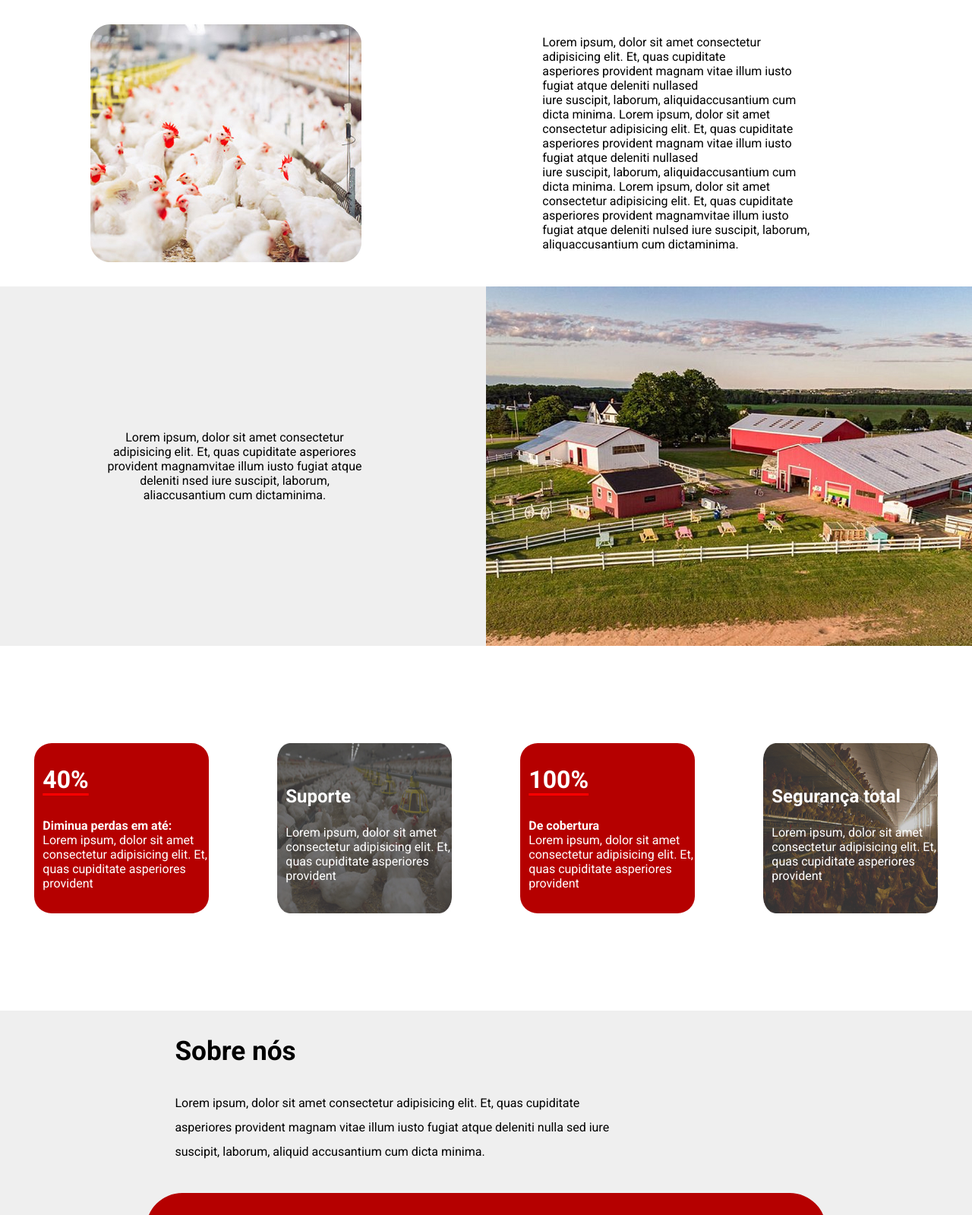
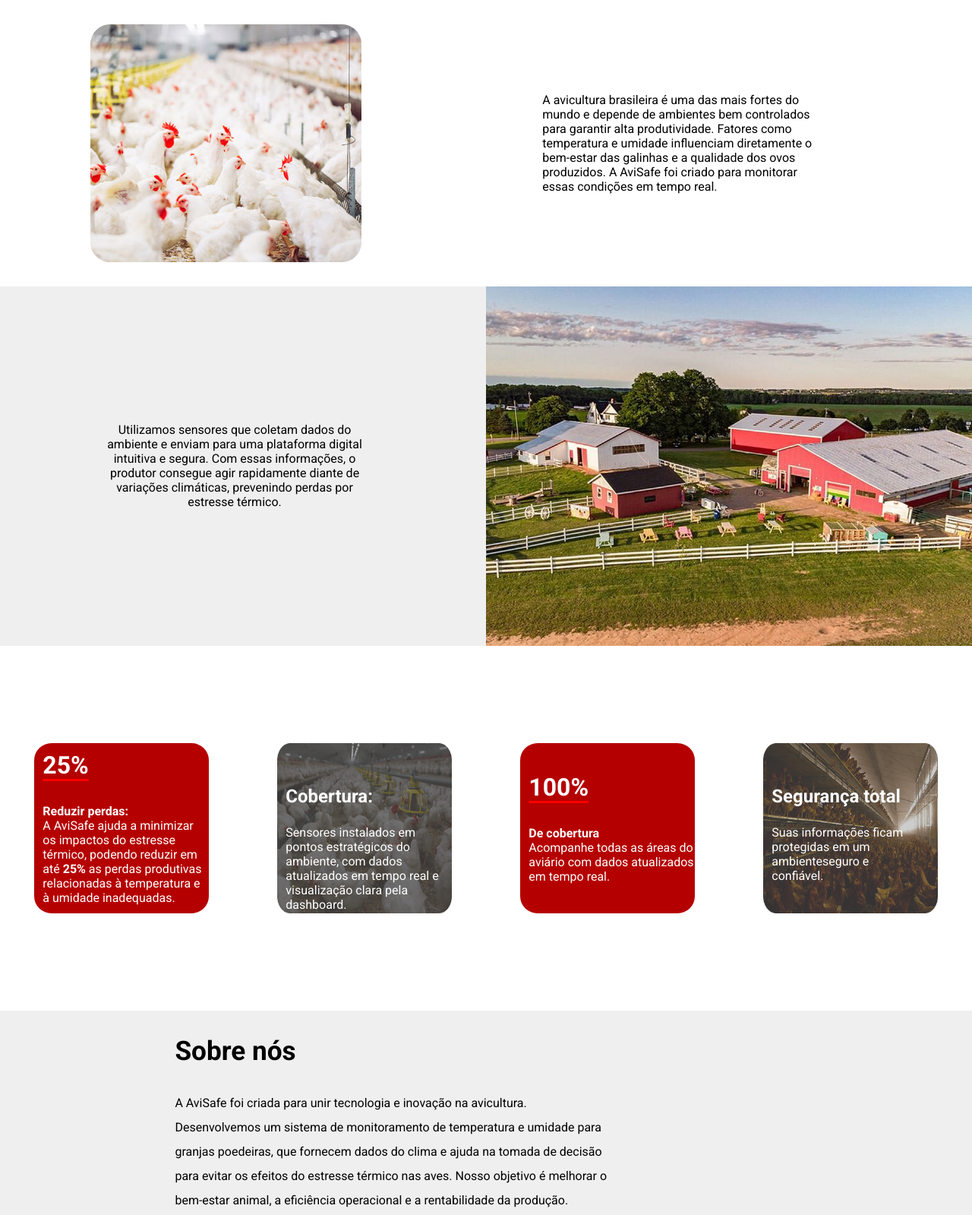
Before and after one commit to Avi-Safe/Grupo, a plain HTML site: page Site Institucional/index.html in a window 1280 px wide. Shown: the part 880-2479 px from the top of the page at 76% size. Drawn offline with Linux system fonts and the light colour scheme.

Commit message:
Adicionando textos no site

```diff
--- a/Site Institucional/index.html
+++ b/Site Institucional/index.html
@@ -24,9 +24,6 @@
                         <a class="btn-navbar" href="#contato-AviSafe">Contato</a>
                     </li>
                     <li>
-                        <a class="btn-navbar" href="">Nosso produto</a>
-                    </li>
-                    <li>
                         <a class="btn-navbar" href="#simulador-financeiro">Simulador financeiro</a>
                     </li>
                     <li>
@@ -44,10 +41,10 @@
         <div class="container">
             <p><u>Monitore</u> o ambiente da sua granja e veja o <u>resultado em sua produção.</u></p>
 
-            <span>Lorem ipsum, dolor sit amet consectetur adipisicing elit. Et, quas cupiditate <br> asperiores provident magnam
-            vitae illum iusto fugiat atque deleniti nullased <br> iure suscipit, laborum, aliquidaccusantium cum dicta
-            minima.
-        </span>
+            <span>
+                Com a AviSafe, você acompanha em tempo real a temperatura e umidade do seu aviário, para o bem-estar animal e eficiência na produção.
+                Nosso sistema inteligente ajuda você a identificar riscos, reduzir perdas e aumentar a produtividade.
+            </span>
         </div>
     </div>
     <div class="social">
@@ -55,17 +52,18 @@
             <div class="boxes">
                 <div class="box1">
                     <img id="img_galinha" src="./assets/img/galinha_01.jpg">
-                    <p>Lorem ipsum, dolor sit amet consectetur adipisicing elit. Et, quas cupiditate <br> asperiores provident magnam
-                       vitae illum iusto fugiat atque deleniti nullased <br> iure suscipit, laborum, aliquidaccusantium cum dicta
-                       minima.
-                       Lorem ipsum, dolor sit amet consectetur adipisicing elit. Et, quas cupiditate <br> asperiores provident magnam
-                       vitae illum iusto fugiat atque deleniti nullased <br> iure suscipit, laborum, aliquidaccusantium cum dicta
-                       minima.
-                       Lorem ipsum, dolor sit amet consectetur adipisicing elit. Et, quas cupiditate asperiores provident magnamvitae illum iusto fugiat atque deleniti nulsed iure suscipit, laborum, aliquaccusantium cum dictaminima.</p>
+                    <p>
+                        A avicultura brasileira é uma das mais fortes do mundo e depende de ambientes bem controlados para garantir alta produtividade.
+                        Fatores como temperatura e umidade influenciam diretamente o bem-estar das galinhas e a qualidade dos ovos produzidos.
+                        A AviSafe foi criado para monitorar essas condições em tempo real.
+                    </p>
                 </div>
                 <div class="box2">
                     <img id="img_granja" src="./assets/img/granja.jpg">
-                    <p>Lorem ipsum, dolor sit amet consectetur adipisicing elit. Et, quas cupiditate asperiores provident magnamvitae illum iusto fugiat atque deleniti nsed iure suscipit, laborum, aliaccusantium cum dictaminima.</p>
+                    <p>
+                        Utilizamos sensores que coletam dados do ambiente e enviam para uma plataforma digital intuitiva e segura.
+                        Com essas informações, o produtor consegue agir rapidamente diante de variações climáticas, prevenindo perdas por estresse térmico.
+                    </p>
                 </div>
             </div>
         </div>
@@ -73,30 +71,40 @@
             <div class="boxes-2">
                 <div class="caixa1 box">
                     <div class="elementos">
-                        <h4> <span class="numeroMaior"> 40% </span></h4>
-                        <p class="negrito">Diminua perdas em até:</p>
-                        <p>Lorem ipsum, dolor sit amet consectetur adipisicing elit. Et, quas cupiditate asperiores provident </p>
+                        <h4> <span class="numeroMaior"> 25% </span></h4>
+                        <p class="negrito">Reduzir perdas:</p>
+                        <p>
+                            A AviSafe ajuda a minimizar os impactos do estresse térmico,
+                            podendo reduzir em até <b>25%</b> as perdas produtivas relacionadas à temperatura e à umidade inadequadas.
+                        </p>
                     </div>
                 </div>
                 <div class="caixa2 box">
                     <img id="img_suporte" src="./assets/icon/suporte.jpg">
                     <div class="elementos">
-                        <h4 class="title"> <span class="textoMaior"> Suporte </span></h4>
-                        <p>Lorem ipsum, dolor sit amet consectetur adipisicing elit. Et, quas cupiditate asperiores provident</p>
+                        <h4 class="title"> <span class="textoMaior"> Cobertura: </span></h4>
+                        <p>
+                            Sensores instalados em pontos estratégicos do ambiente,
+                            com dados atualizados em tempo real e visualização clara pela dashboard.
+                        </p>
                     </div>
                 </div>
                 <div class="caixa3 box">
                     <div class="elementos">
                         <h4> <span class="numeroMaior"> 100% </span></h4>
                         <p class="negrito">De cobertura</p>
-                        <p>Lorem ipsum, dolor sit amet consectetur adipisicing elit. Et, quas cupiditate asperiores provident </p>
+                        <p>
+                            Acompanhe todas as áreas do aviário com dados atualizados em tempo real.
+                        </p>
                     </div>
                 </div>
                 <div class="caixa4 box">
                     <img id="img_seguranca" src="./assets/icon/segurança.jpg" >
                     <div class="elementos">
                         <h4> <span class="textoMaior"> Segurança total </span></h4>
-                        <p>Lorem ipsum, dolor sit amet consectetur adipisicing elit. Et, quas cupiditate asperiores provident </p>
+                        <p>
+                            Suas informações ficam protegidas em um ambienteseguro e<br>confiável.
+                        </p>
                     </div>
                 </div>
             </div>
@@ -104,9 +112,12 @@
         <div class="info" id="sobre-nos">
             <div class="nos">
                 <h2>Sobre nós</h2>
-                <p id="simulador-financeiro">Lorem ipsum, dolor sit amet consectetur adipisicing elit. Et, quas cupiditate asperiores provident magnam
-                   vitae illum iusto fugiat atque deleniti nulla sed iure suscipit, laborum, aliquid accusantium cum dicta
-                   minima.</p>
+                <p id="simulador-financeiro">
+                    A AviSafe foi criada para unir tecnologia e inovação na avicultura.
+                    Desenvolvemos um sistema de monitoramento de temperatura e umidade para granjas poedeiras,
+                    que fornecem dados do clima e ajuda na tomada de decisão para evitar os efeitos do estresse térmico nas aves.
+                    Nosso objetivo é melhorar o bem-estar animal, a eficiência operacional e a rentabilidade da produção.
+                </p>
             </div>
             <div class="simulador">
                 <!-- <img id="img_backgroud" src="assets/img/fundo_simule.jpg"> -->
@@ -114,7 +125,10 @@
                     <img id="png" src="./assets/icon/image-removebg-preview 1.png">
                     <div class="conteudo-items">
                         <h4>Simulador Financeiro</h4>
-                        <p>Lorem ipsum, dolor sit amet consectetur adipisicing elit. Et, quas cupiditate asperiores provident magnamvitae illum iusto fugiat atque deleniti nsed iure suscipit, laborum, aliaccusantium cum dictaminima.</p>
+                        <p>
+                            O simulador financeiro AviSafe mostra o impacto do estresse térmico nas perdas de produção,
+                            o simulador ajuda o produtor a entender como a variação climática afeta o rendimento e quanto pode ser economizado com o uso do sistema.
+                        </p>
                         <button onclick="simule()"><a class="simulador-cor-texto" href="../Calculadora Financeira/calculadora.html">Simule já!</a></button>
                     </div>
                 </div>
```
